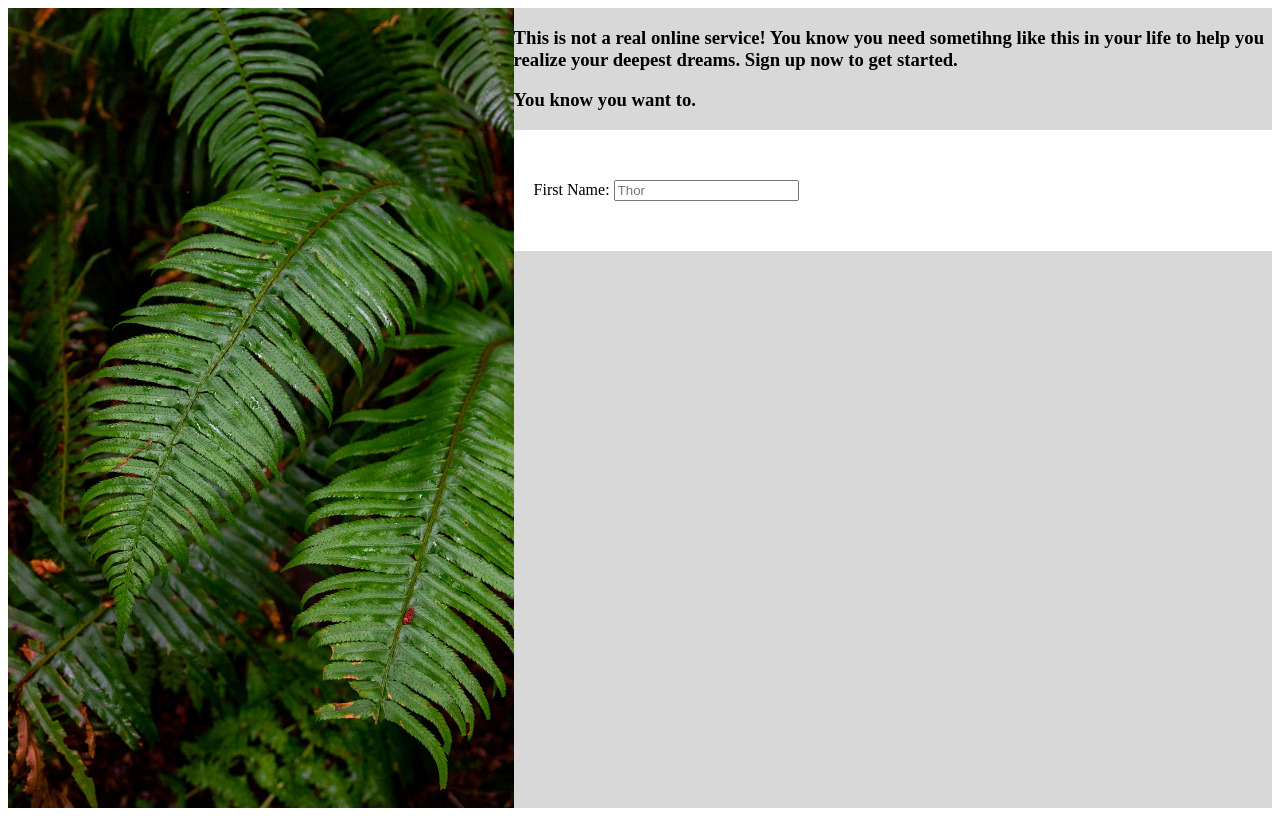
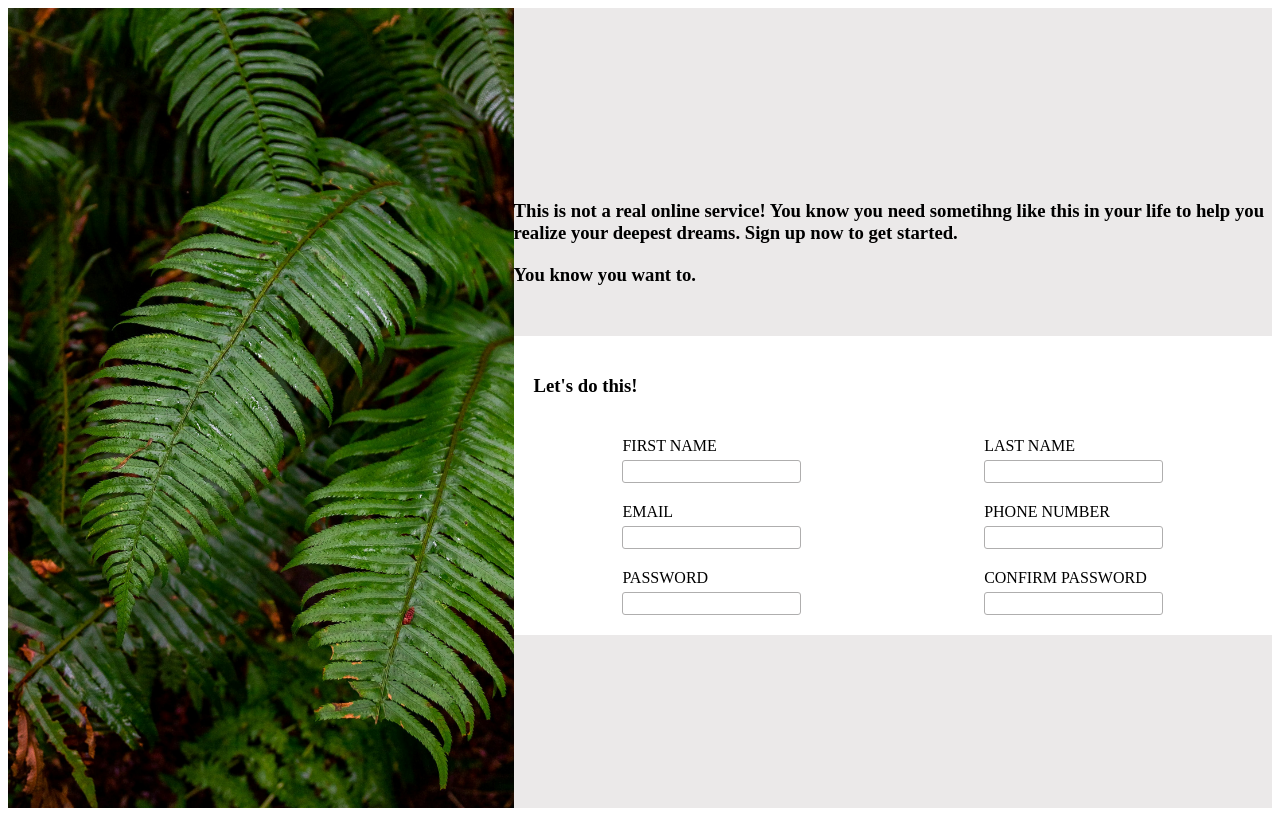
Before and after one commit to sajidmohd717/odin-signup-form, a plain HTML site: page index.html in a window 1280 px wide. Drawn offline with Linux system fonts and the light colour scheme.

Commit message:
completed the form, left with submit button and other minor styling

```diff
--- a/index.html
+++ b/index.html
@@ -14,12 +14,45 @@
             <img src="image.jpg" alt="">
         </div>
         <div class="right">
-            <h3>This is not a real online service! You know you need sometihng like this in your life to help you realize your deepest dreams. Sign up now to get started.</h3>
+            <h3>This is not a real online service! You know you need sometihng like this in your life to help you
+                realize your deepest dreams. Sign up now to get started.</h3>
             <h3>You know you want to.</h3>
             <div class="form-div">
                 <form action="example.com/path" method="post">
-                    <label for="first_name">First Name:</label>
-                    <input type="text" id="first_name" placeholder="Thor" name="first_name">
+                    <h3>Let's do this!</h3>
+                    <div class="name">
+                        <div class="first_name">
+                            <label for="first_name">FIRST NAME</label>
+                            <input type="text" id="first_name" name="first_name">
+                        </div>
+                        <div class="last_name">
+                            <label for="last_name">LAST NAME</label>
+                            <input type="text" id="last_name" name="last_name">
+                        </div>
+                    </div>
+                    <div class="particulars">
+                        <div class="email">
+                            <label for="email">EMAIL</label>
+                            <input type="email" id="email" name="email">
+                        </div>
+                        <div>
+                            <label for="phone_number">PHONE NUMBER</label>
+                            <input type="text" id="phone_number" name="phone_number">
+                        </div>
+                    </div>
+                    <div class="password">
+                        <div class="password_init">
+                            <label for="password_init">PASSWORD</label>
+                            <input type="text" id="password_init" name="password_init">
+                        </div>
+                        <div class="confirm_password">
+                            <label for="confirm_password">CONFIRM PASSWORD</label>
+                            <input type="text" id="confirm_password" name="confirm_password">
+                        </div>
+                    </div>
+
+
+
                 </form>
             </div>
         </div>
--- a/style.css
+++ b/style.css
@@ -1,6 +1,6 @@
 .fullpage {
     display: flex;
-    background-color: rgb(216, 216, 216);
+    background-color: rgb(235, 233, 233);
     height: 100vh;
 }
 
@@ -12,7 +12,8 @@ img {
 
 .form-div {
     background-color: white;
-    padding: 50px 20px;
+    padding: 20px 20px;
+    margin-top: 50px;
 }
 
 .left {
@@ -21,4 +22,33 @@ img {
 
 .right {
     flex-basis: 60%;
+    align-self: center;
 }
+
+h3 {
+    margin-bottom: 20px;
+}
+
+form div {
+    display: flex;
+    gap: 5px;
+    justify-content: space-around;
+}
+
+form div div {
+    display: flex;
+    flex-direction: column;
+}
+
+form {
+    display: flex;
+    flex-direction: column;
+    gap: 20px;
+}
+
+input {
+    border: none;
+    border: 1px solid rgb(175, 174, 174);
+    border-radius: 3px;
+    padding: 3px 0px;
+}
```
